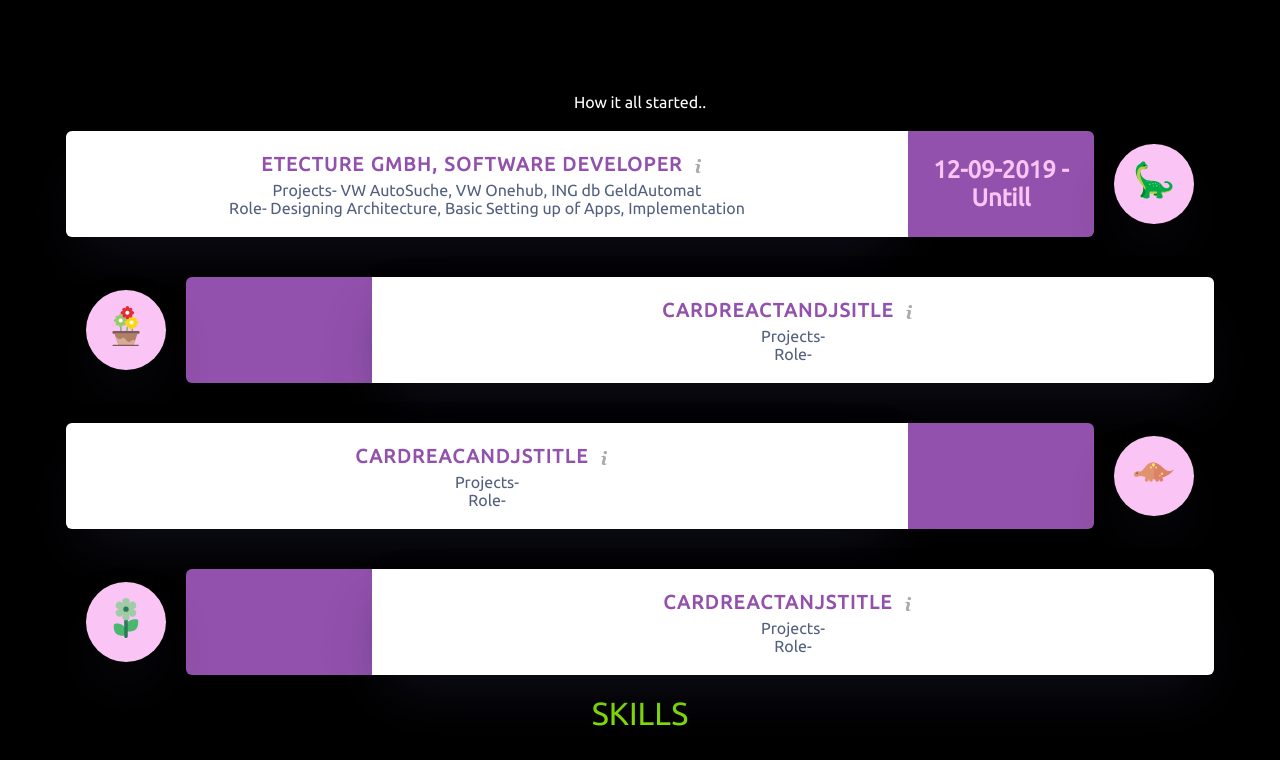
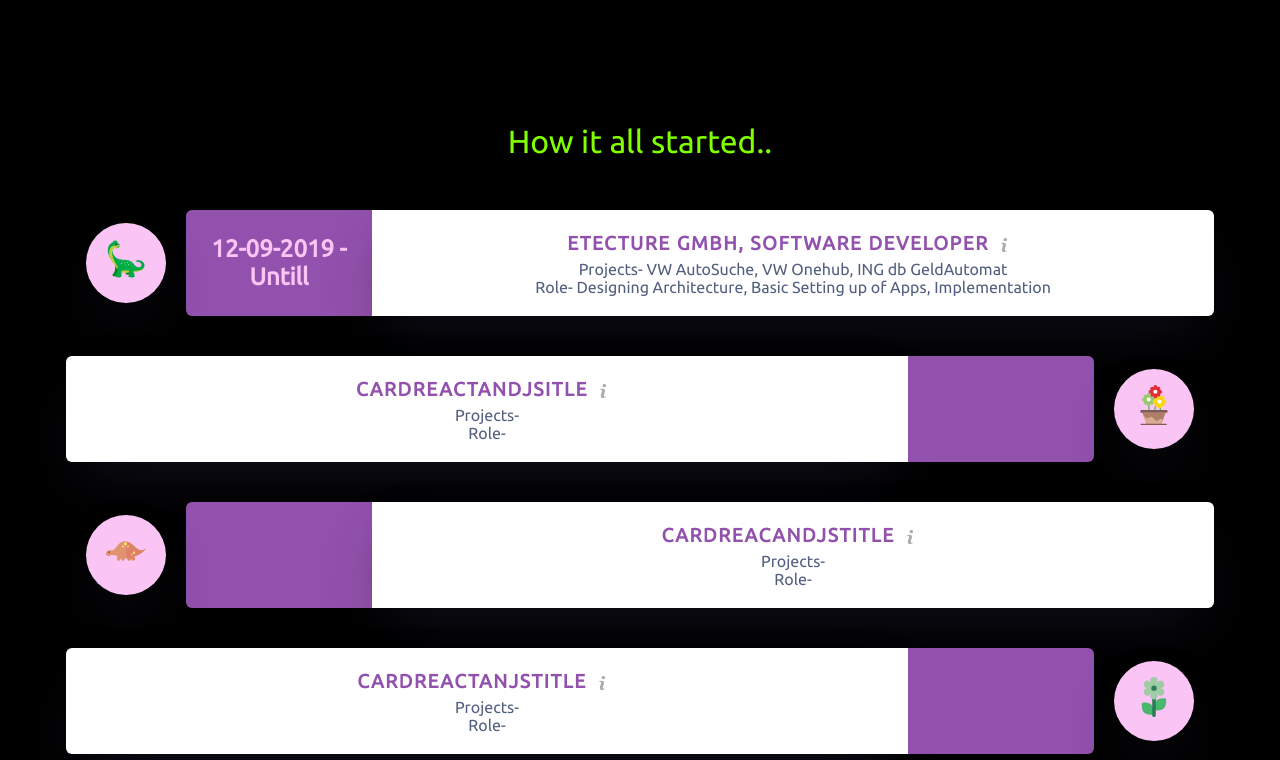
Before and after one commit to avaniklsjoshi/mama-repo, a React (Create React App) app in the folder apps/frontend-joshi/: page / in a window 1280 px wide. Shown: the part 780-1540 px from the top of the page. Built offline with nearby package versions, Linux system fonts and the light colour scheme.

Commit message:
frontend-joshi: timeline section layout fixed

```diff
--- a/apps/frontend-joshi/src/Components/Views/LandingPage/skills.scss
+++ b/apps/frontend-joshi/src/Components/Views/LandingPage/skills.scss
@@ -2,6 +2,7 @@
 
 
 .skills-container{
+  margin-top: 80px;
   .skills-title{
     font-size: $appSubTitleFontSize;
     color: rgba(148, 250, 5, 0.894);
--- a/apps/frontend-joshi/src/Components/Views/LandingPage/timeline.scss
+++ b/apps/frontend-joshi/src/Components/Views/LandingPage/timeline.scss
@@ -1,4 +1,5 @@
-$margin: 20px;
+@import "../../../CommonStyles/variables.scss";
+
 $spacing: 20px;
 $bdrs: 6px;
 $circle-size: 40px;
@@ -18,10 +19,16 @@ $color6: #aff1b6;
 .timeline {
   display: flex;
   flex-direction: column;
-  margin: $margin auto;
+  margin: 20 auto;
   position: relative;
   color: #525f7f;
   margin: 0 50px;
+
+  .timeline-title{
+    font-size: $appSubTitleFontSize;
+    margin: 30px auto;
+    color: chartreuse;
+  }
 
   &__event {
     margin-bottom: $spacing;
--- a/apps/frontend-joshi/src/Components/Views/LandingPage/timeline.tsx
+++ b/apps/frontend-joshi/src/Components/Views/LandingPage/timeline.tsx
@@ -5,9 +5,9 @@ import { EXPERIENCE_TIMELINE } from "../../../Configs/Constants/const";
 
 export default function Timeline() {
   return (
-    <div>
-      <div>How it all started..</div>
     <div className="timeline">
+      <div className="timeline-title">How it all started..</div>
+
       {EXPERIENCE_TIMELINE.map((exp) => (
         <div
           className="timeline__event  animated fadeInUp delay-3s timeline__event--type1"
@@ -36,6 +36,5 @@ export default function Timeline() {
         </div>
       ))}
     </div>
-    </div>
   );
 }
```
Lines whose indentation alone changed are shown as unchanged.
